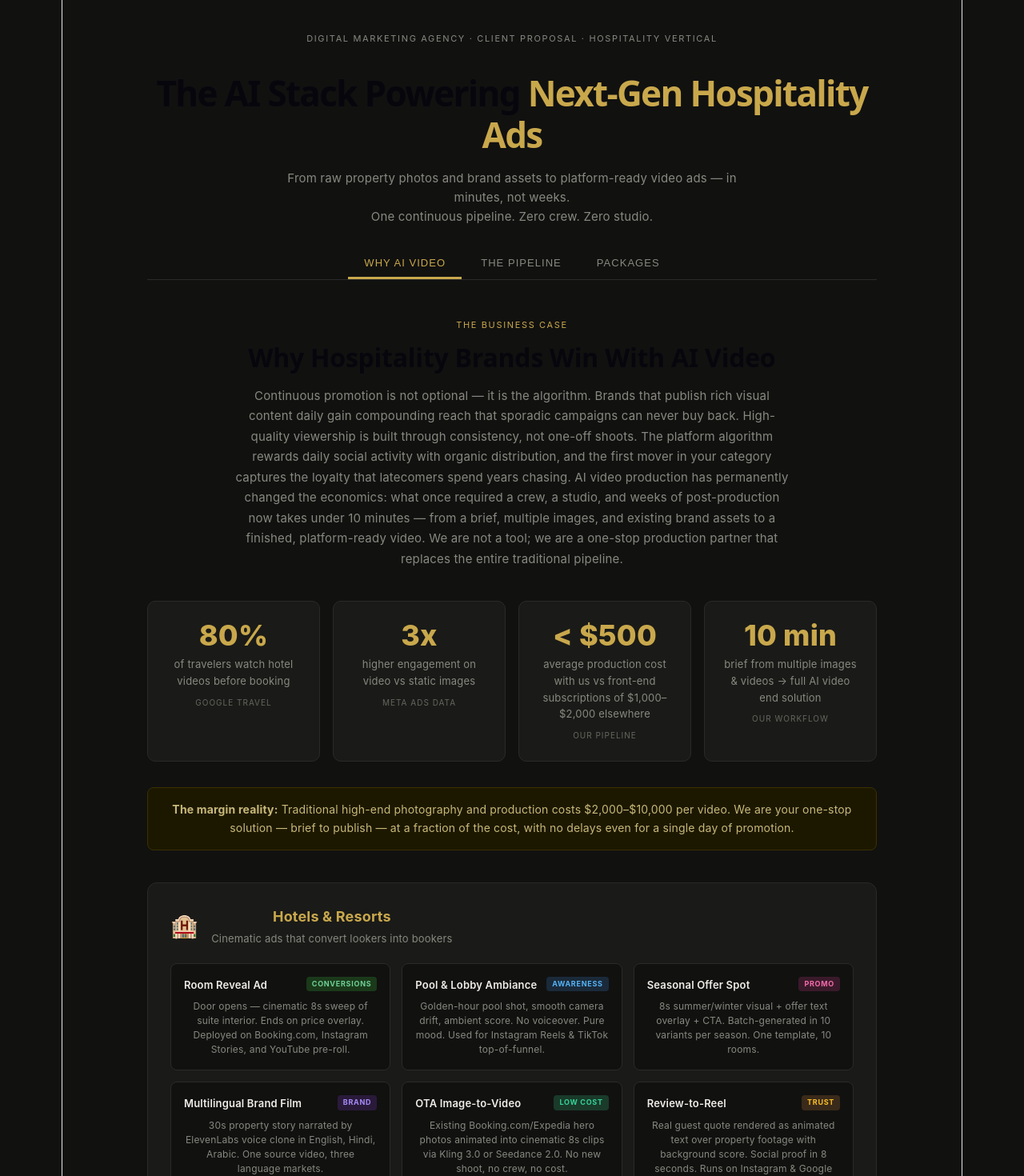
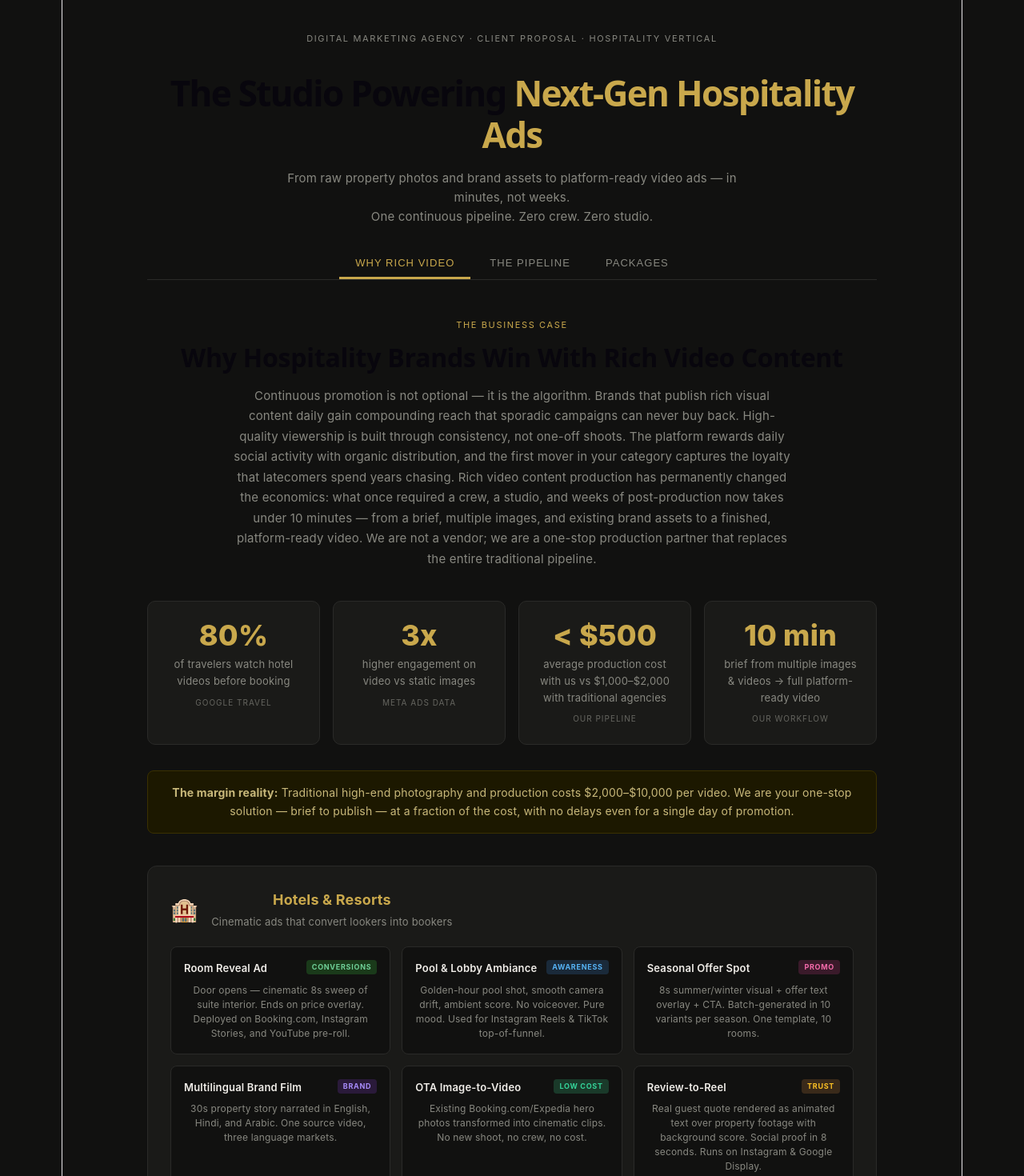
Before and after one commit to Agrim98/client-Proposal, a React (Vite) app: page / in a window 1280 px wide. Shown: the top 1470 px of the page at 80% size. Built offline with nearby package versions, Linux system fonts and the light colour scheme.

Commit message:
Remove all AI/model references from client-facing content

```diff
--- a/src/App.tsx
+++ b/src/App.tsx
@@ -27,13 +27,13 @@ export default function App() {
       {/* Header */}
       <header className="site-header">
         <div className="header-eyebrow">Digital Marketing Agency · Client Proposal · Hospitality Vertical</div>
-        <h1>The AI Stack Powering <span className="gold">Next-Gen Hospitality Ads</span></h1>
+        <h1>The Studio Powering <span className="gold">Next-Gen Hospitality Ads</span></h1>
         <p className="header-sub">
           From raw property photos and brand assets to platform-ready video ads — in minutes, not weeks.<br />
           One continuous pipeline. Zero crew. Zero studio.
         </p>
         <nav className="main-nav">
-          <button className={tab === 'why' ? 'active' : ''} onClick={() => setTab('why')}>Why AI Video</button>
+          <button className={tab === 'why' ? 'active' : ''} onClick={() => setTab('why')}>Why Rich Video</button>
           <button className={tab === 'pipeline' ? 'active' : ''} onClick={() => setTab('pipeline')}>The Pipeline</button>
           <button className={tab === 'pricing' ? 'active' : ''} onClick={() => setTab('pricing')}>Packages</button>
         </nav>
@@ -43,16 +43,16 @@ export default function App() {
       {tab === 'why' && (
         <section className="tab-section">
           <div className="section-eyebrow">The Business Case</div>
-          <h2>Why Hospitality Brands Win With AI Video</h2>
+          <h2>Why Hospitality Brands Win With Rich Video Content</h2>
           <p className="section-intro">
             Continuous promotion is not optional — it is the algorithm. Brands that publish rich visual content
             daily gain compounding reach that sporadic campaigns can never buy back. High-quality viewership is
-            built through consistency, not one-off shoots. The platform algorithm rewards daily social activity
+            built through consistency, not one-off shoots. The platform rewards daily social activity
             with organic distribution, and the first mover in your category captures the loyalty that latecomers
-            spend years chasing. AI video production has permanently changed the economics: what once required a
-            crew, a studio, and weeks of post-production now takes under 10 minutes — from a brief, multiple
-            images, and existing brand assets to a finished, platform-ready video. We are not a tool; we are a
-            one-stop production partner that replaces the entire traditional pipeline.
+            spend years chasing. Rich video content production has permanently changed the economics: what once
+            required a crew, a studio, and weeks of post-production now takes under 10 minutes — from a brief,
+            multiple images, and existing brand assets to a finished, platform-ready video. We are not a vendor;
+            we are a one-stop production partner that replaces the entire traditional pipeline.
           </p>
 
           <div className="stats-grid">
@@ -68,12 +68,12 @@ export default function App() {
             </div>
             <div className="stat-card">
               <div className="stat-number gold">&lt; {fmt(500, currency)}</div>
-              <div className="stat-label">average production cost with us vs front-end subscriptions of {fmt(1000, currency)}–{fmt(2000, currency)} elsewhere</div>
+              <div className="stat-label">average production cost with us vs {fmt(1000, currency)}–{fmt(2000, currency)} with traditional agencies</div>
               <div className="stat-source">Our Pipeline</div>
             </div>
             <div className="stat-card">
               <div className="stat-number gold">10 min</div>
-              <div className="stat-label">brief from multiple images & videos → full AI video end solution</div>
+              <div className="stat-label">brief from multiple images & videos → full platform-ready video</div>
               <div className="stat-source">Our Workflow</div>
             </div>
           </div>
@@ -96,8 +96,8 @@ export default function App() {
                   { name: 'Room Reveal Ad', tag: 'CONVERSIONS', desc: 'Door opens — cinematic 8s sweep of suite interior. Ends on price overlay. Deployed on Booking.com, Instagram Stories, and YouTube pre-roll.' },
                   { name: 'Pool & Lobby Ambiance', tag: 'AWARENESS', desc: 'Golden-hour pool shot, smooth camera drift, ambient score. No voiceover. Pure mood. Used for Instagram Reels & TikTok top-of-funnel.' },
                   { name: 'Seasonal Offer Spot', tag: 'PROMO', desc: '8s summer/winter visual + offer text overlay + CTA. Batch-generated in 10 variants per season. One template, 10 rooms.' },
-                  { name: 'Multilingual Brand Film', tag: 'BRAND', desc: '30s property story narrated by ElevenLabs voice clone in English, Hindi, Arabic. One source video, three language markets.' },
-                  { name: 'OTA Image-to-Video', tag: 'LOW COST', desc: 'Existing Booking.com/Expedia hero photos animated into cinematic 8s clips via Kling 3.0 or Seedance 2.0. No new shoot, no crew, no cost.' },
+                  { name: 'Multilingual Brand Film', tag: 'BRAND', desc: '30s property story narrated in English, Hindi, and Arabic. One source video, three language markets.' },
+                  { name: 'OTA Image-to-Video', tag: 'LOW COST', desc: 'Existing Booking.com/Expedia hero photos transformed into cinematic clips. No new shoot, no crew, no cost.' },
                   { name: 'Review-to-Reel', tag: 'TRUST', desc: 'Real guest quote rendered as animated text over property footage with background score. Social proof in 8 seconds. Runs on Instagram & Google Display.' },
                 ].map(ad => (
                   <div className="ad-card" key={ad.name}>
@@ -115,7 +115,7 @@ export default function App() {
               <div className="storyboard-label">Sample Storyboard · Hotels &amp; Resorts</div>
               <img
                 src="https://res.cloudinary.com/duqgxghmt/image/upload/v1780102331/image_7433b1c4_vyab2b.png"
-                alt="Hotel storyboard — Lobby Shot, Suite Reveal, Poolside, AI generation pipeline"
+                alt="Hotel storyboard — Lobby Shot, Suite Reveal, Poolside"
               />
             </div>
 
@@ -131,10 +131,10 @@ export default function App() {
                 {[
                   { name: 'Signature Dish Reveal', tag: 'REEL', desc: 'Slow-motion pour, steam rising, fork cut — 8s food porn. Works for Instagram Stories, Zomato/Swiggy banners, Google Ads.' },
                   { name: 'Table Ambiance Spot', tag: 'MOOD', desc: 'Candlelit table, ambient sound, warm tones. No dialogue. Targets fine-dining audiences on Meta and Pinterest.' },
-                  { name: 'Chef Story Micro-Doc', tag: 'BRAND', desc: '15s: chef at work → plating → guest reaction. Narrated by ElevenLabs voice. Used for brand building on YouTube & LinkedIn.' },
+                  { name: 'Chef Story Micro-Doc', tag: 'BRAND', desc: '15s: chef at work → plating → guest reaction. Professional narration in your brand voice. Used for brand building on YouTube & LinkedIn.' },
                   { name: 'Weekend Brunch Promo', tag: 'PROMO', desc: 'Batch of 6 variants — each with a different dish, same music, same CTA. Runs Friday–Sunday on paid social.' },
                   { name: 'Cocktail Reveal Ad', tag: 'PRODUCT', desc: '8s pour sequence, ice clink, garnish drop. Text overlay, name + price. Runs on Instagram Reels, Zomato Stories.' },
-                  { name: 'Festive Menu Teaser', tag: 'SEASONAL', desc: 'Diwali/Christmas/New Year variants batch-generated. Same template, 10 dishes, deployed in hours.' },
+                  { name: 'Festive Menu Teaser', tag: 'SEASONAL', desc: 'Diwali/Christmas/New Year variants batch-produced. Same template, 10 dishes, deployed in hours.' },
                 ].map(ad => (
                   <div className="ad-card" key={ad.name}>
                     <div className="ad-card-header">
@@ -164,17 +164,17 @@ export default function App() {
           <div className="section-eyebrow">The Production Pipeline</div>
           <h2>Brief → Publish in Under 10 Minutes</h2>
           <p className="section-intro">
-            Send us your images, videos, and a one-line brief. Our AI pipeline handles script, visuals, motion,
-            audio, and delivery — formatted for every platform you run on.
+            Send us your images, videos, and a one-line brief. Our production pipeline handles script, visuals,
+            motion, audio, and delivery — formatted for every platform you run on.
           </p>
           <div className="pipeline-steps">
             {[
               { step: '01', title: 'Brand Brief', desc: 'You share raw photos, existing video clips, brand colors, and a one-line goal. No creative deck needed.' },
-              { step: '02', title: 'AI Storyboard', desc: 'We generate a scene-by-scene storyboard from your assets using generative vision models.' },
-              { step: '03', title: 'Video Generation', desc: 'Kling 3.0 / Seedance 2.0 animates still images into cinematic motion. Multiple variants in parallel.' },
-              { step: '04', title: 'Brand Narration', desc: 'ElevenLabs voice clone reads your script in your brand tone — English, Hindi, Arabic, or any language.' },
-              { step: '05', title: 'Music & Sound', desc: 'Suno AI scores the background music to match your visual mood. Stems adjusted per platform.' },
-              { step: '06', title: 'Platform Export', desc: 'Final renders delivered in Reels (9:16), Shorts, Stories, and 16:9 — ready to schedule and publish.' },
+              { step: '02', title: 'Creative Storyboard', desc: 'We map out a scene-by-scene storyboard from your assets. Every frame is planned before production begins.' },
+              { step: '03', title: 'Video Content Creation', desc: 'Still images are transformed into cinematic motion sequences. Multiple variants produced in parallel.' },
+              { step: '04', title: 'Brand Narration', desc: 'Professional voiceover reads your script in your brand tone — English, Hindi, Arabic, or any language.' },
+              { step: '05', title: 'Music & Sound Design', desc: 'Original background score composed to match your visual mood and brand identity. Stems adjusted per platform.' },
+              { step: '06', title: 'Platform Export', desc: 'Final videos delivered in Reels (9:16), Shorts, Stories, and 16:9 — ready to schedule and publish.' },
             ].map(s => (
               <div className="pipeline-step" key={s.step}>
                 <div className="step-number">{s.step}</div>
@@ -184,9 +184,6 @@ export default function App() {
                 </div>
               </div>
             ))}
-          </div>
-          <div className="tool-strip">
-            <span>HiggsFeld AI</span><span>ElevenLabs</span><span>Kling 3.0</span><span>Creatomate</span><span>Suno AI</span>
           </div>
         </section>
       )}
@@ -198,7 +195,7 @@ export default function App() {
           <h2>Choose Your Production Package</h2>
           <p className="section-intro">
             All packages deliver stitched video ads formatted for Instagram Reels, YouTube Shorts, Stories, and
-            paid social. No AI cost line items — you pay for results, not tools.
+            paid social. You pay for results — not tools or software.
           </p>
 
           <CurrencyToggle currency={currency} setCurrency={setCurrency} />
@@ -214,7 +211,7 @@ export default function App() {
                 <li>Cinematic motion from your existing photos & clips</li>
                 <li>Text overlays, price callouts, CTA graphics</li>
                 <li>Formatted for Reels, Stories, YouTube Shorts</li>
-                <li>No ElevenLabs voiceover — music &amp; sound design only</li>
+                <li>Music & sound design — no voiceover</li>
                 <li>Daily delivery — publish the same day, every day</li>
                 <li>Covers both hotel/resort and F&amp;B ad types</li>
               </ul>
@@ -229,10 +226,10 @@ export default function App() {
               <div className="plan-total">Total package: <strong>{fmt(15000, currency)}</strong> for 10 days</div>
               <ul className="plan-features">
                 <li>5 stitched video ads per day (30 sec – 1 minute each)</li>
-                <li>ElevenLabs voiceover with brand narration in your tone</li>
+                <li>Professional voiceover with brand narration in your tone</li>
                 <li>English + Hindi + Arabic narration included</li>
                 <li>4 formats per video: Reels, Shorts, Stories, 16:9</li>
-                <li>Suno AI music scored to visual mood</li>
+                <li>Original background score composed per video</li>
                 <li>Batch variants — same template, multiple offers/rooms</li>
                 <li>Daily delivery with platform scheduling guidance</li>
               </ul>
@@ -247,11 +244,11 @@ export default function App() {
               <ul className="plan-features">
                 <li>5 stitched video ads per day (30 sec – 1 minute each)</li>
                 <li>Full revision & edit service — unlimited feedback rounds</li>
-                <li>ElevenLabs voice clone fine-tuned to your brand</li>
+                <li>Dedicated brand voice cloned across all languages</li>
                 <li>Updates after edits — revised variants same day</li>
-                <li>Fine-tuned video model on your property/brand</li>
-                <li>Cloned brand voice across all languages</li>
-                <li>Full n8n pipeline: brief → publish, automated</li>
+                <li>Custom video style tuned to your property & brand</li>
+                <li>Multi-language narration across all markets</li>
+                <li>Full pipeline: brief → publish, automated delivery</li>
                 <li>Dedicated account manager for daily briefs</li>
               </ul>
               <div className="plan-note">Best for hotel chains and F&amp;B groups running multi-property campaigns.</div>
@@ -260,8 +257,8 @@ export default function App() {
 
           <div className="margin-math">
             <strong>The one-stop advantage:</strong> Traditional high-end photography + video production agencies charge
-            {' '}{fmt(2000, currency)}–{fmt(10000, currency)} per video — and take weeks to deliver. Front-end AI subscriptions alone run
-            {' '}{fmt(1000, currency)}–{fmt(2000, currency)}/month before any production work begins. With us, your average production cost
+            {' '}{fmt(2000, currency)}–{fmt(10000, currency)} per video — and take weeks to deliver. Standard production subscriptions alone run
+            {' '}{fmt(1000, currency)}–{fmt(2000, currency)}/month before any actual work begins. With us, your average production cost
             is <strong>under {fmt(500, currency)} per day</strong> for 5 platform-ready ads. We replace the entire pipeline — brief, production,
             edit, and publish — so your brand stays live every single day without the overhead.
           </div>
@@ -269,8 +266,7 @@ export default function App() {
       )}
 
       <footer className="site-footer">
-        <p>AI Stack · Hospitality Vertical · 2024</p>
-        <p className="tool-strip-small">HiggsFeld AI · ElevenLabs · Kling 3.0 · Creatomate · Suno AI</p>
+        <p>Rich Content Studio · Hospitality Vertical · 2024</p>
       </footer>
     </div>
   )
```
